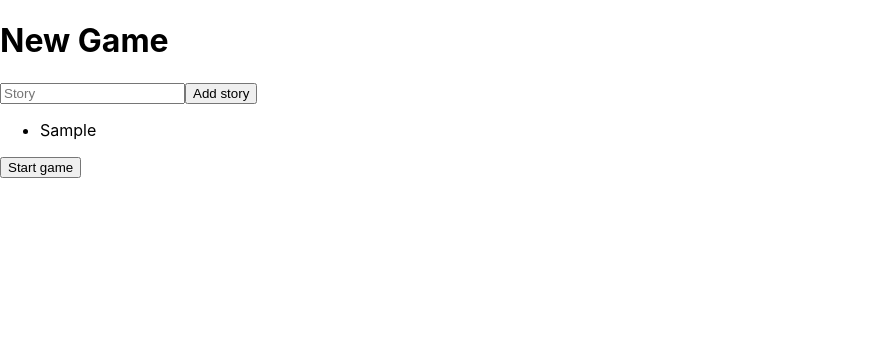
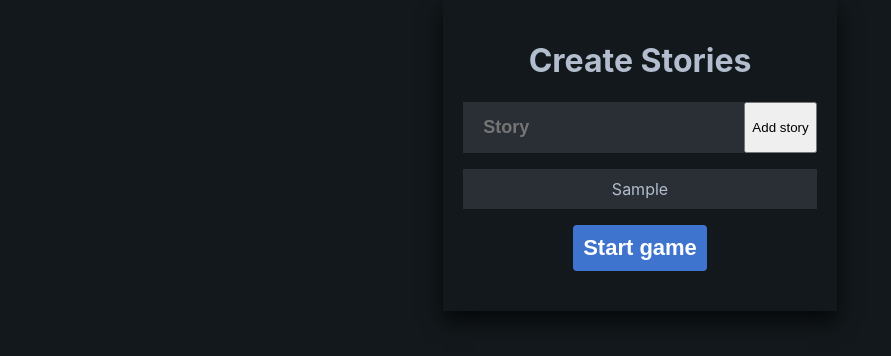
Before and after one commit to Anastasia-dev-art/planning-poker, a React (Create React App) app: page / in a window 1280 px wide. Both pictures are taken after typing "Sample" into the empty fields and a click on the button "Add story". Shown: the top 356 px of the page, without its empty margins (0-891 px from the left). Built offline with nearby package versions, Linux system fonts and the light colour scheme; no server answers.

Commit message:
feat: 🎸 Add styles

```diff
--- a/src/App.js
+++ b/src/App.js
@@ -3,6 +3,14 @@ import "./App.css";
 import { NewGameScreen } from "./NewGameScreen";
 import { GameScreen } from "./GameScreen";
 import { ResultsScreen } from "./ResultsScreen";
+import styled from 'styled-components'
+
+const FlexContainer = styled.div`
+  display: flex;
+  justify-content: space-around;
+  align-items: center;
+  height: 100%;
+`
 
 const NEW_GAME = "NEW_GAME";
 const GAME = "GAME";
@@ -95,7 +103,7 @@ const App = () => {
   const currentStory = stories.filter(unvoted)[0];
 
   return (
-    <>
+    <FlexContainer>
       {
         {
           NEW_GAME: (
@@ -115,7 +123,7 @@ const App = () => {
           RESULTS: <ResultsScreen stories={stories} startOver={startOver} />
         }[screen]
       }
-    </>
+    </FlexContainer>
   );
 };
 
--- /dev/null
+++ b/src/Components.jsx
@@ -0,0 +1,31 @@
+import styled from 'styled-components'
+
+export const Panel = styled.div`
+  padding: 20px 20px 40px 20px;
+  box-shadow: rgba(0, 0, 0, 0.7) 0px 10px 20px 0px;
+  text-align: center;
+`;
+
+export const InputGroup = styled.div`
+  display: flex;
+  align-items: stretch;
+`;
+
+export const StoryInput = styled.input`
+  background-color: #2a2e35;
+  padding: 15px 20px;
+  border: none;
+  color: white;
+  font-weight: 800;
+  font-size: 18px;
+`;
+
+export const Button = styled.button`
+  font-weight: 800;
+  border: none;
+  color: white;
+  background-color: #3e73ce;
+  font-size: 22px;
+  padding: 10px;
+  border-radius: 4px;
+`;
--- a/src/GameScreen.jsx
+++ b/src/GameScreen.jsx
@@ -1,5 +1,7 @@
 import React from "react";
+import styled from 'styled-components'
 import { StoriesList } from "./StoriesList";
+import {Panel, Button} from "./Components"
 
 const sizes = {
   S: "s",
@@ -7,17 +9,27 @@ const sizes = {
   L: "l"
 };
 
+const VoteButton = styled(Button)`
+    margin: 0 10px;
+`
+
+const CurrentStory = styled.div`
+    margin-bottom: 20px;
+`
+
 export const GameScreen = ({ stories, currentStory, vote }) => (
-  <>
+  <Panel>
     <h1>Game screen</h1>
+    <CurrentStory>
     {
-        currentStory && <div>Current story: {currentStory.text}</div>
+        currentStory && <div><strong>Current story:</strong> {currentStory.text}</div>
     }
+    </CurrentStory>
     <>
       {Object.values(sizes).map(size => (
-        <button key={size} onClick={() => vote(size, currentStory.text)}>{size}</button>
+        <VoteButton key={size} onClick={() => vote(size, currentStory.text)}>{size}</VoteButton>
       ))}
     </>
     <StoriesList stories={stories} />
-  </>
+  </Panel>
 );
--- a/src/NewGameScreen.jsx
+++ b/src/NewGameScreen.jsx
@@ -1,26 +1,35 @@
 import React, { useCallback, useState } from "react";
-import {StoriesList} from './StoriesList'
+import { StoriesList } from "./StoriesList";
+import { Panel, InputGroup, StoryInput, Button } from "./Components";
 
 export const NewGameScreen = ({ stories, onClick, startGame }) => {
   const [storyText, setStoryText] = useState("");
 
   const handleClick = useCallback(() => {
+    if (
+      storyText === "" ||
+      stories.filter(story => story.text === storyText).length
+    ) {
+      return;
+    }
     onClick(storyText);
-    setStoryText('')
+    setStoryText("");
   }, [storyText]);
 
   return (
-    <>
-      <h1>New Game</h1>
-      <input
+    <Panel>
+      <h1>Create Stories</h1>
+      <InputGroup>
+        <StoryInput
           type="text"
           placeholder="Story"
           value={storyText}
           onChange={e => setStoryText(e.target.value)}
         />
         <button onClick={handleClick}>Add story</button>
-      <StoriesList stories={stories}/>
-      <button onClick={startGame}>Start game</button>
-    </>
+      </InputGroup>
+      <StoriesList stories={stories} />
+      <Button onClick={startGame}>Start game</Button>
+    </Panel>
   );
 };
--- a/src/ResultsScreen.jsx
+++ b/src/ResultsScreen.jsx
@@ -1,10 +1,11 @@
 import React from "react";
 import {StoriesList} from './StoriesList'
+import {Panel, Button} from "./Components"
 
 export const ResultsScreen = ({ stories, startOver }) => (
-    <>
+    <Panel>
       <h1>Results</h1>
-      <StoriesList stories={stories}/>
-      <button onClick={startOver}>Start over</button>
-    </>
+      <StoriesList stories={stories} showVotes/>
+      <Button onClick={startOver}>Start over</Button>
+    </Panel>
   );
--- a/src/StoriesList.jsx
+++ b/src/StoriesList.jsx
@@ -1,11 +1,25 @@
 import React from "react";
+import styled from "styled-components";
 
-export const StoriesList = ({ stories }) => {
+const Story = styled.li`
+  background-color: #2a2e35;
+  padding: 10px;
+  margin-bottom: 10px;
+`;
+
+const Stories = styled.ul`
+  list-style: none;
+  padding: 0;
+`;
+
+export const StoriesList = ({ stories, showVotes }) => {
   return (
-    <ul>
+    <Stories>
       {stories.map((story, index) => (
-        <li key={index}>{story.text} {story.votes.join(', ')}</li>
+        <Story key={index}>
+          {story.text} {showVotes && story.votes.join(", ")}
+        </Story>
       ))}
-    </ul>
+    </Stories>
   );
 };
--- a/src/index.css
+++ b/src/index.css
@@ -6,6 +6,8 @@ body {
     sans-serif;
   -webkit-font-smoothing: antialiased;
   -moz-osx-font-smoothing: grayscale;
+  background-color: #12181b;
+  color: #b2becd;
 }
 
 code {
```
Also changed, not shown: 1 other file (tests, documents, lock files or other folders). Lines whose indentation alone changed are shown as unchanged.
